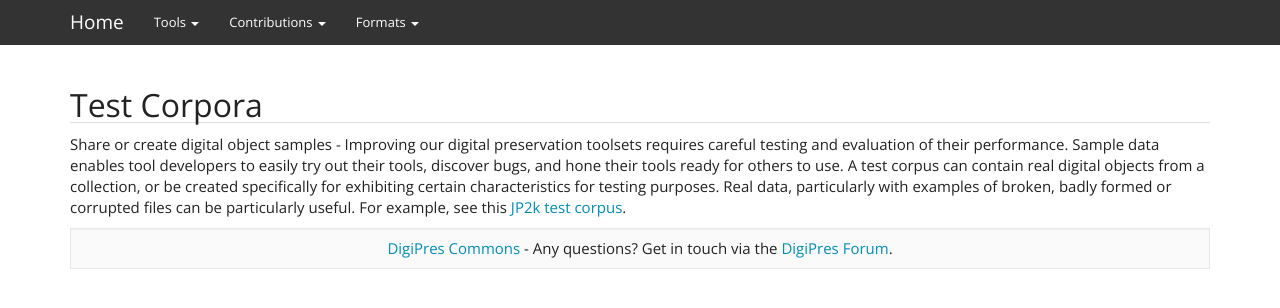
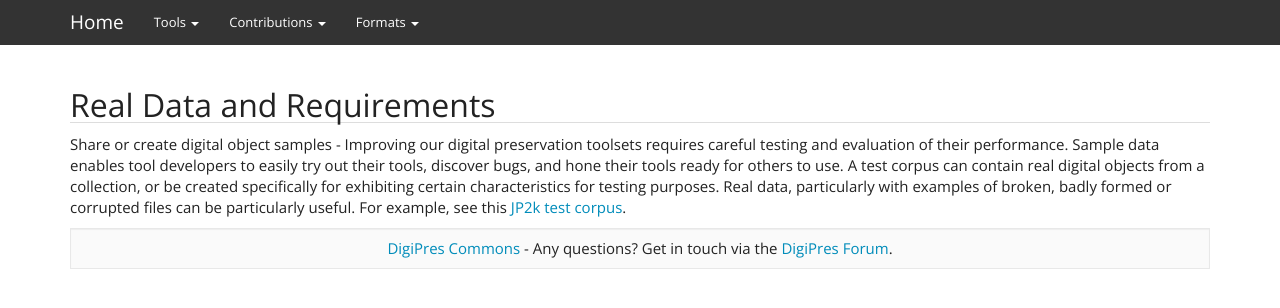
Before and after one commit to digipres/awesome-digital-preservation, a Jekyll site: the page built from real_data_main.md, in a window 1280 px wide. Shown: the top 308 px of the page. Built offline with Jekyll 4.4.1, drawn with Linux system fonts in a browser that asks for light colours.

Commit message:
Update real_data_main.md

```diff
--- a/real_data_main.md
+++ b/real_data_main.md
@@ -1,6 +1,4 @@
 ---
-title: Test Corpora
-permalink: /test-corpora/
+title: Real Data and Requirements
 ---
-
 Share or create digital object samples - Improving our digital preservation toolsets requires careful testing and evaluation of their performance. Sample data enables tool developers to easily try out their tools, discover bugs, and hone their tools ready for others to use. A test corpus can contain real digital objects from a collection, or be created specifically for exhibiting certain characteristics for testing purposes. Real data, particularly with examples of broken, badly formed or corrupted files can be particularly useful. For example, see this [JP2k test corpus](https://github.com/openplanets/format-corpus/tree/master/jp2k-test).
```
